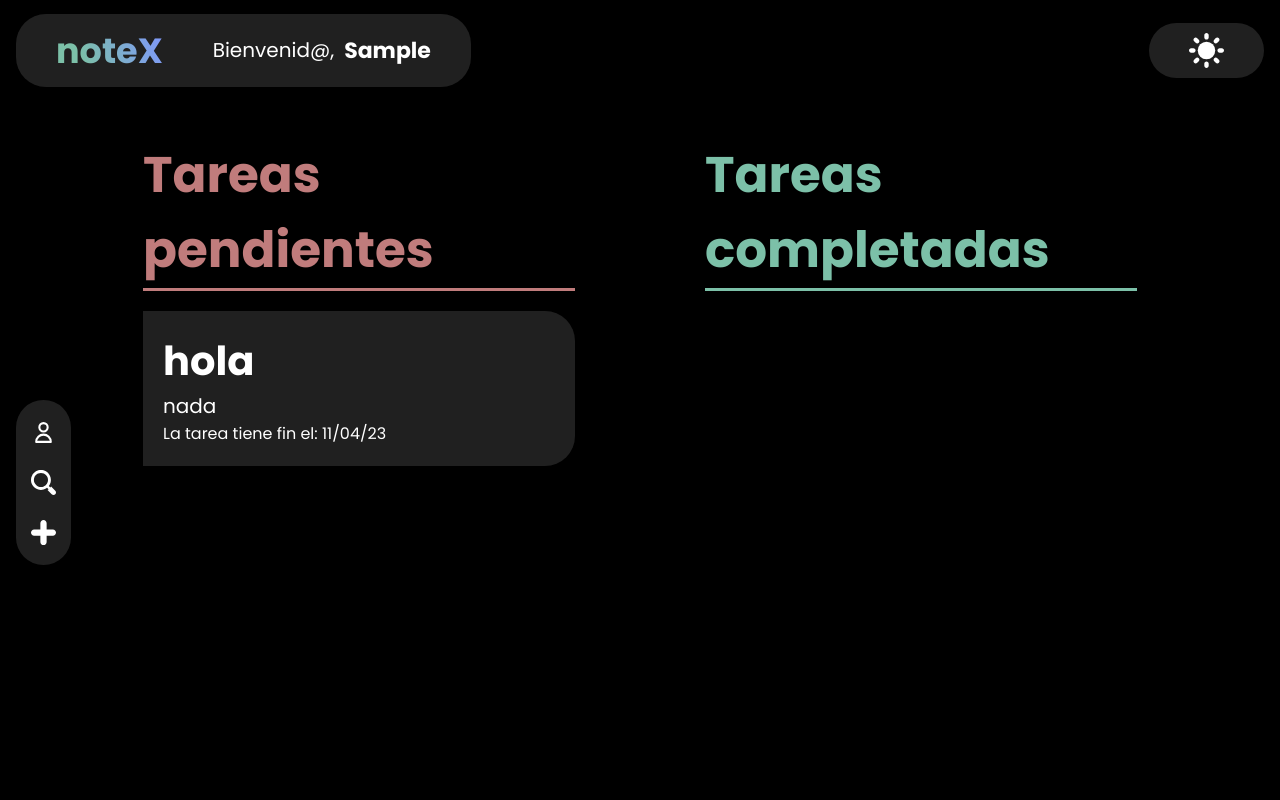
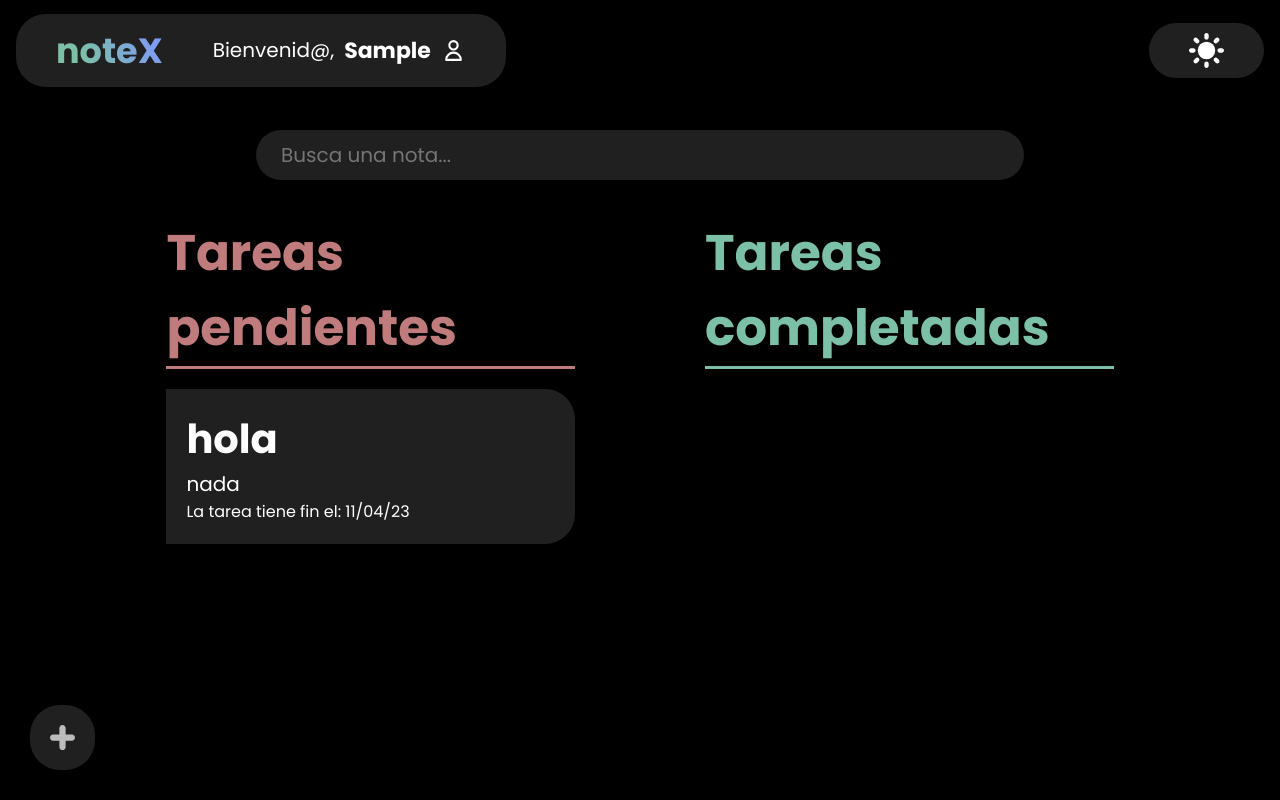
Before and after one commit to santy0627/noteX, a React (Vite) app: page /app in a window 1280 px wide. Built offline with nearby package versions, Linux system fonts and the light colour scheme; sample sign-in values are in the browser's storage.

Commit message:
eliminamos el aside y acomodamos los elementos en otro lugar

```diff
--- a/src/view/components/Aside/Aside.css
+++ /dev/null
@@ -1,22 +0,0 @@
-.aside-bar{
-  display: flex;
-  flex-direction: column;
-  width: min-content;
-  height: min-content;
-  padding: 20px 15px;
-  background-color: var(--bg-color-secundary);
-  gap: 25px;
-  border-radius: 30px;
-  position: absolute;
-  top: calc(100vh - 50%);
-  left: 16px;
-}
-
-.img{
-  transition: all .3s ease;
-}
-
-.img:hover{
-  transform: scale(1.3);
-  cursor: pointer;
-}
--- a/src/view/components/Aside/Aside.jsx
+++ /dev/null
@@ -1,12 +0,0 @@
-import React from 'react'
-import './Aside.css'
-
-export default function Aside ({ mode }) {
-  return (
-    <aside className='aside-bar'>
-      <img className='img user' src={`/src/assets/user-${mode ? 'black' : 'white'}.svg`} alt='plus' width='25px' />
-      <img className='img lupa' src={`/src/assets/lupa-${mode ? 'black' : 'white'}.svg`} alt='lupa' width='25px' />
-      <img className='img plus' src={`/src/assets/plus-${mode ? 'black' : 'white'}.svg`} alt='plus' width='25px' />
-    </aside>
-  )
-}
--- a/src/view/components/Header/Header.jsx
+++ b/src/view/components/Header/Header.jsx
@@ -8,7 +8,10 @@ export default function Header ({ toggleMode, theme, mode }) {
     <header className='header' theme={theme}>
       <div className='header__text'>
         <Link to='/inicio' className='tittle'>noteX</Link>
-        <p className='welcome'>Bienvenid@, <span className='user-name'>{user.firstName}</span></p>
+        <p className='welcome'>Bienvenid@, <span className='user-name'>{user.firstName}</span>
+          <img className='img-user' src={`/src/assets/user-${mode ? 'black' : 'white'}.svg`} alt='plus' width='25px' />
+        </p>
+
       </div>
       <div className='mode'>
         <img className='sun' src={`/src/assets/svg${mode ? 'Moon' : 'Sun'}.svg`} alt='' width='35px' onClick={toggleMode} />
--- a/src/view/pages/Application/Application.css
+++ b/src/view/pages/Application/Application.css
@@ -3,6 +3,21 @@
   height: 100vh;
   background-color: var(--bg-color);
   position: relative;
+  display: flex;
+  flex-direction: column;
+  align-items: center;
+  justify-content: center;
+}
+
+.search{
+  margin-top: 30px;
+  width: 60%;
+  padding: 10px 25px;
+  border-radius: 30px;
+  background-color: var(--bg-color-secundary);
+  color:var(--color-text);
+  border: none;
+  font-size: 20px;
 }
 
 .tareas{
@@ -38,3 +53,28 @@
   color: var(--green-color);
   border-bottom: 3px solid var(--green-color);
 }
+
+.img-div{
+  position: absolute;
+  left: 30px;
+  bottom: 30px;
+  background-color: var(--bg-color-secundary);
+  padding: 20px;
+  border-radius: 30px;
+  display: flex;
+  align-items: center;
+  justify-content: center;
+  width: max-content;
+  flex-direction: row;
+  cursor: pointer;
+  gap: 20px;
+  transition: all .3s ease;
+}
+
+.img-plus{
+  opacity: .7;
+}
+
+.img-div:hover::after{
+  content: "Nueva nota";
+}
--- a/src/view/pages/Application/Application.jsx
+++ b/src/view/pages/Application/Application.jsx
@@ -2,7 +2,6 @@ import React, { useState } from 'react'
 import Header from '../../components/Header/Header'
 import './Application.css'
 import Task from '../../components/Task/Task'
-import Aside from '../../components/Aside/Aside'
 
 export default function Application () {
   const [mode, setMode] = useState(false)
@@ -17,6 +16,7 @@ export default function Application () {
     <>
       <div className='application' theme={theme}>
         <Header toggleMode={toggleMode} theme={theme} mode={mode} />
+        <input className='search' type='text' name='search' id='search' placeholder='Busca una nota...' />
         <main className='tareas'>
           <div className='pendientes'>
             <h1 className='tareas__status'>Tareas pendientes</h1>
@@ -26,7 +26,9 @@ export default function Application () {
             <h1 className='tareas__status'>Tareas completadas</h1>
           </div>
         </main>
-        <Aside mode={mode} />
+        <div className='img-div'>
+          <img className='img-plus' src={`/src/assets/plus-${mode ? 'black' : 'white'}.svg`} alt='plus' width='25px' />
+        </div>
       </div>
     </>
   )
```
